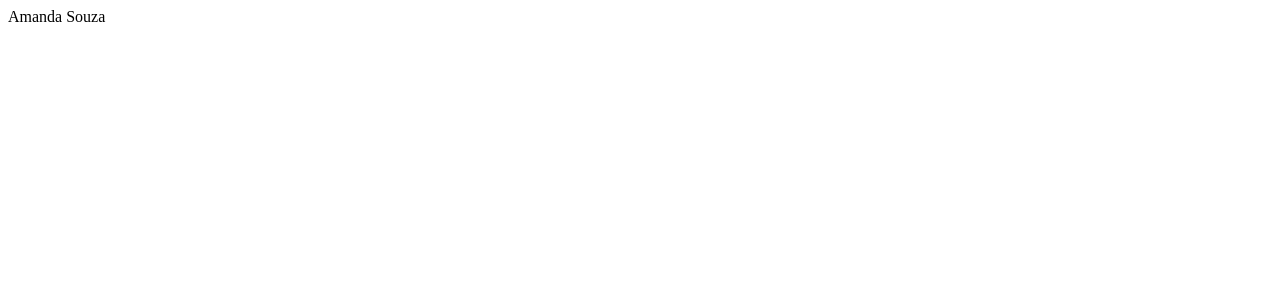
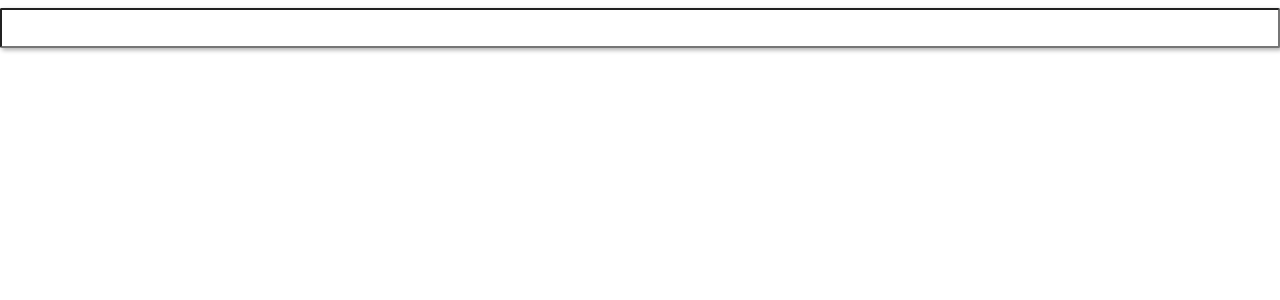
Before and after one commit to amandapetronilho/exacta-labs-react, a React (Create React App) app: page / in a window 1280 px wide. Shown: the top 300 px of the page. Built offline with nearby package versions, Linux system fonts and the light colour scheme.

Commit message:
create input component

```diff
--- a/public/index.html
+++ b/public/index.html
@@ -9,35 +9,14 @@
       name="description"
       content="Web site created using create-react-app"
     />
-    <link rel="apple-touch-icon" href="%PUBLIC_URL%/logo192.png" />
-    <!--
-      manifest.json provides metadata used when your web app is installed on a
-      user's mobile device or desktop. See https://developers.google.com/web/fundamentals/web-app-manifest/
-    -->
-    <link rel="manifest" href="%PUBLIC_URL%/manifest.json" />
-    <!--
-      Notice the use of %PUBLIC_URL% in the tags above.
-      It will be replaced with the URL of the `public` folder during the build.
-      Only files inside the `public` folder can be referenced from the HTML.
 
-      Unlike "/favicon.ico" or "favicon.ico", "%PUBLIC_URL%/favicon.ico" will
-      work correctly both with client-side routing and a non-root public URL.
-      Learn how to configure a non-root public URL by running `npm run build`.
-    -->
+
     <title>React App</title>
   </head>
   <body>
     <noscript>You need to enable JavaScript to run this app.</noscript>
+
     <div id="root"></div>
-    <!--
-      This HTML file is a template.
-      If you open it directly in the browser, you will see an empty page.
 
-      You can add webfonts, meta tags, or analytics to this file.
-      The build step will place the bundled scripts into the <body> tag.
-
-      To begin the development, run `npm start` or `yarn start`.
-      To create a production bundle, use `npm run build` or `yarn build`.
-    -->
   </body>
 </html>
--- a/src/App.js
+++ b/src/App.js
@@ -1,5 +1,19 @@
+import { useState } from "react";
+import Input from "./components/Input"
+
+
 function App() {
-  return <div>Amanda Souza</div>;
+  const [value, setValue] = useState("");
+
+  function onChange(event) {
+    setValue(event.target.value)
+  }
+
+  return (
+    <div>
+      <Input value={value} onChange={onChange} />
+    </div>
+  );
 }
 
 export default App;
--- /dev/null
+++ b/src/components/Input/index.js
@@ -0,0 +1,7 @@
+import "./styles.css";
+
+function Input ({ value, onChange}) {
+    return <input className="input" value={value} onChange={onChange} />;
+}
+
+export default Input;
--- /dev/null
+++ b/src/components/Input/styles.css
@@ -0,0 +1,14 @@
+.input {
+  width: 100%;
+  height: 40px;
+  margin: 8px 0;
+  box-shadow: 2px 2px 4px 0.25px rgba(0, 0, 0, 0.3);
+  padding: 8px 20px;
+  border-radius: 2px;
+}
+
+* {
+  box-sizing: border-box;
+  padding: 0;
+  margin: 0;
+}
```
Also changed, not shown: public/logo192.png (deleted), public/logo512.png (deleted), public/manifest.json (deleted), src/Function.js (added).
